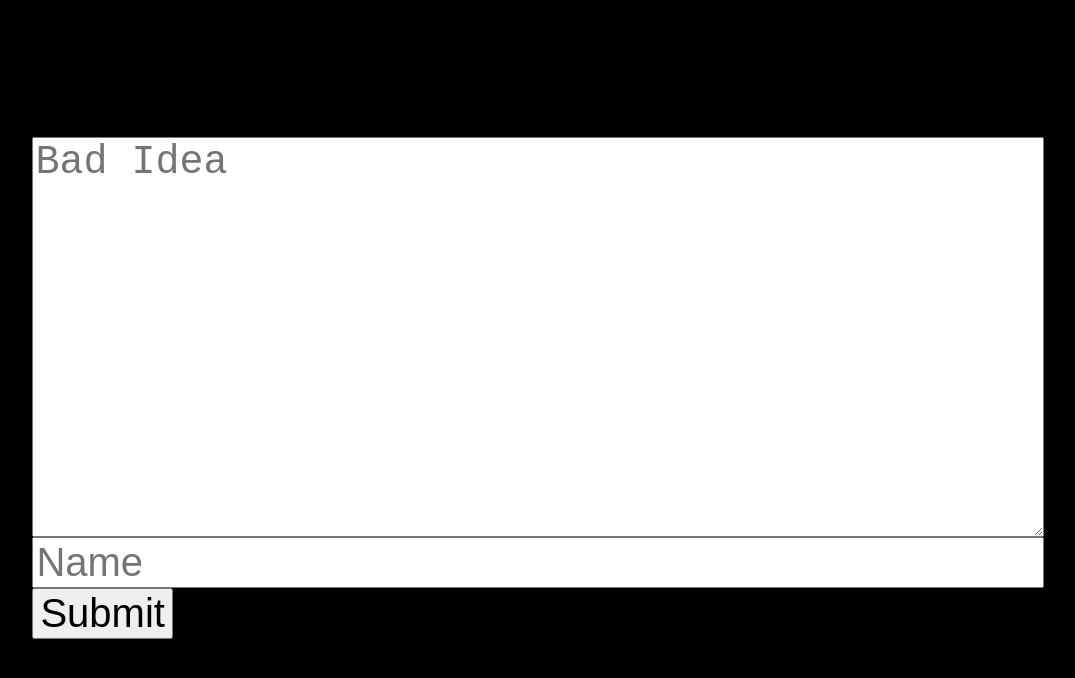
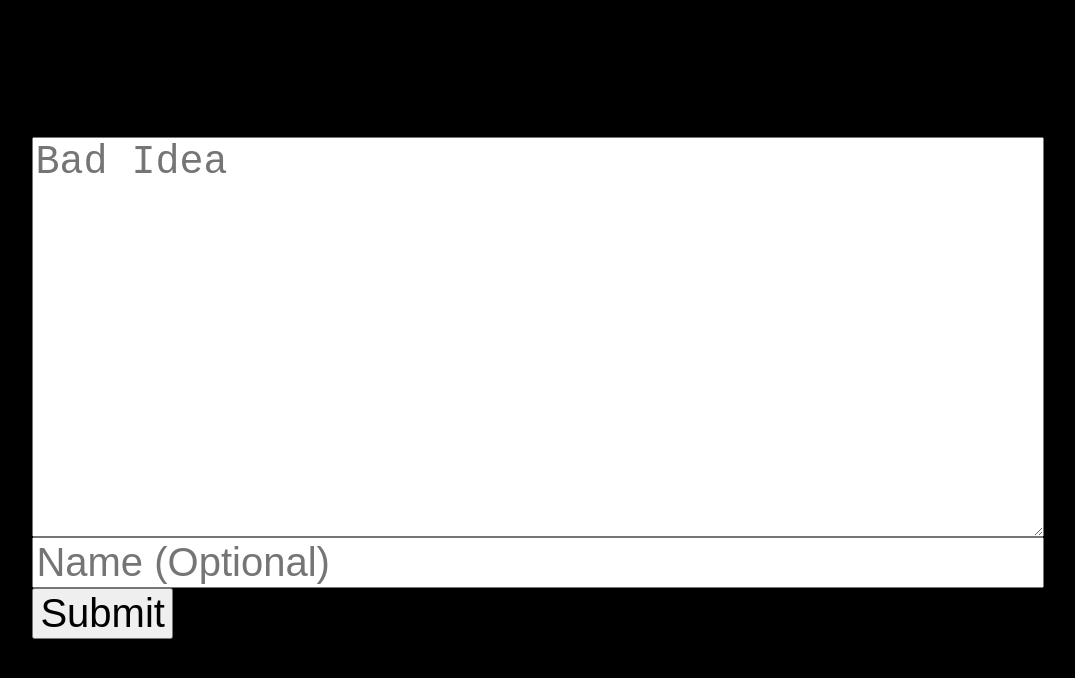
Before and after one commit to jeff-hamm/ideas, a plain HTML site: page index.html in a window 1280 px wide. Shown: the whole page, without its empty margins (102-1177 px from the left). Drawn offline with Linux system fonts and the light colour scheme.

Commit message:
Update index.html

```diff
--- a/index.html
+++ b/index.html
@@ -35,7 +35,7 @@
 		  action="https://script.google.com/macros/s/AKfycbxZW9m8qrg1501jdRvMHZzJCaC6IJuKVtFWpauKgIiM61CXzhw2tAAY4n-F0emBnfNe/exec"
 		>
 		  <textarea name="Idea" id="Idea" placeholder="Bad Idea"></textarea><br/>
-		  <input name="name" id="name" placeholder="Name" /><br/>
+		  <input name="name" id="name" placeholder="Name (Optional)" /><br/>
 		  <button type="submit">Submit</button>
 		</form>
 
```
